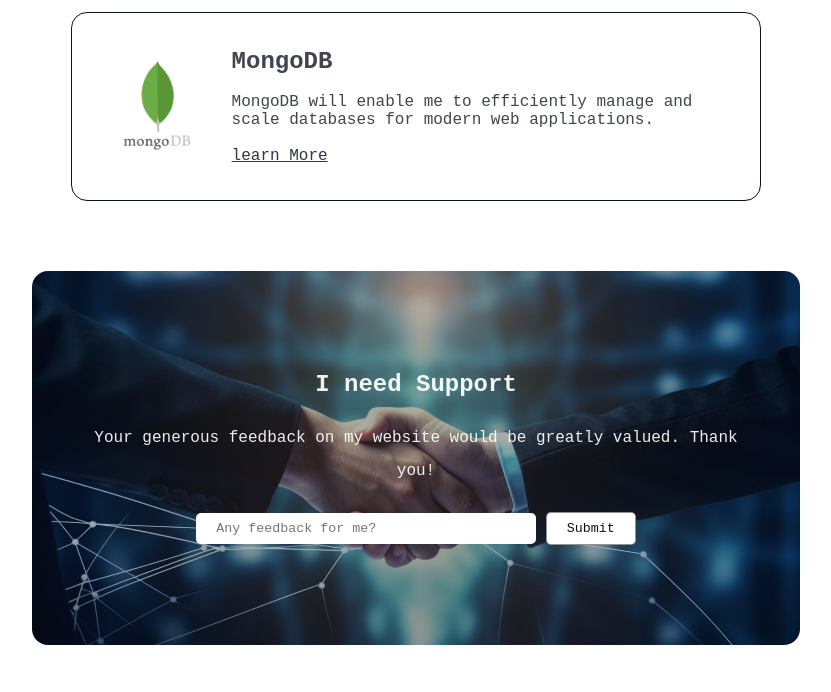
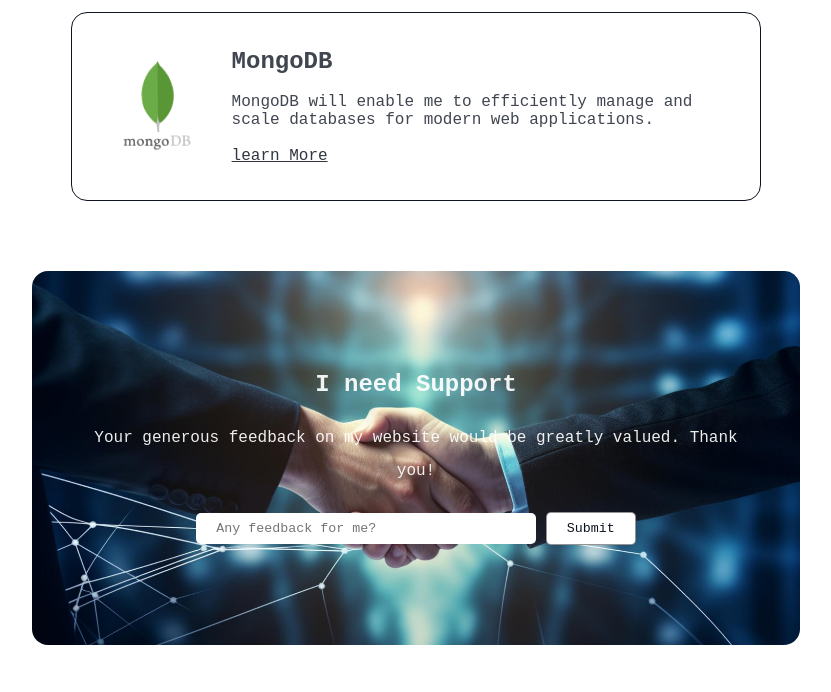
Before and after one commit to Nayeem-33/B10A1-md-nayeem-uddin, a plain HTML site: page index.html in a window 1280 px wide. Shown: the part 4677-5369 px from the top of the page, without its empty margins (224-1055 px from the left). Drawn offline with Linux system fonts and the light colour scheme; a web font is replaced by a local one.

Commit message:
Image problem

```diff
--- a/styles/style.css
+++ b/styles/style.css
@@ -222,7 +222,7 @@ a{
     flex-direction: column;
     gap: 24px;
     color: rgba(255, 255, 255, 0.925);
-    background-image: linear-gradient(to left, #0d132157, #0d132157), url(../assets/handshake.jpg);
+    background-image: url(../assets/handshake.jpg);
     background-repeat: no-repeat;
     background-position: center;
     background-size: cover;
```
